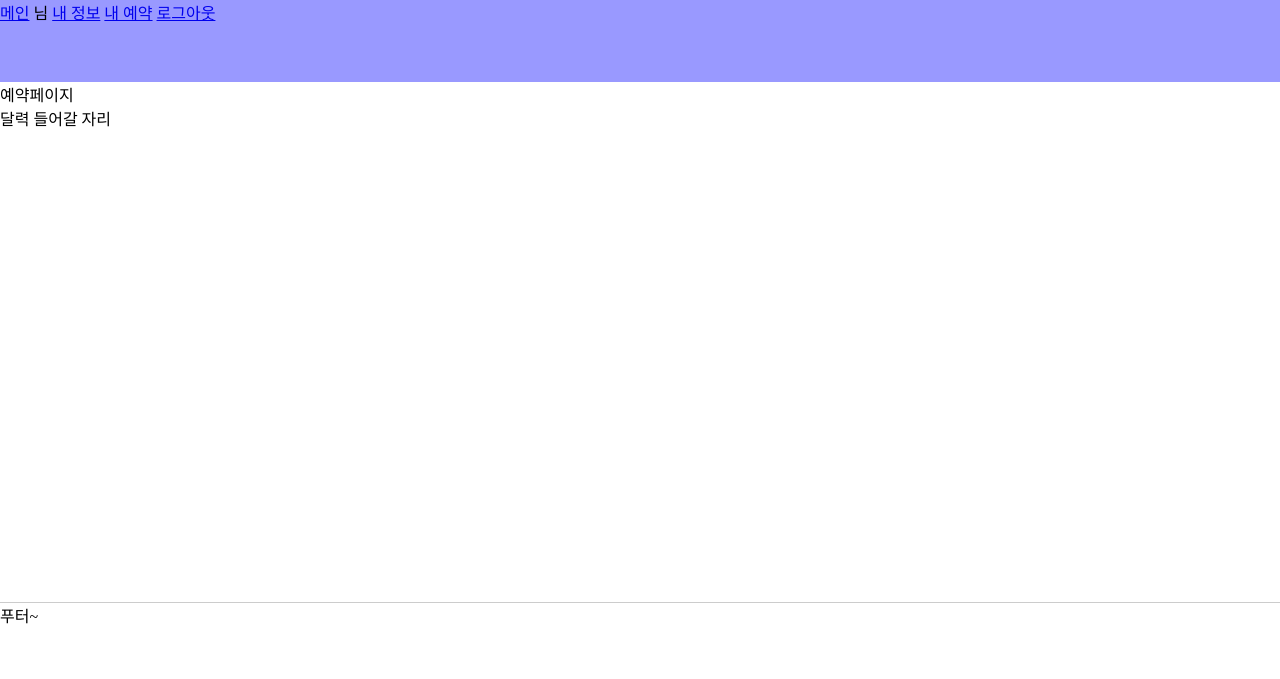
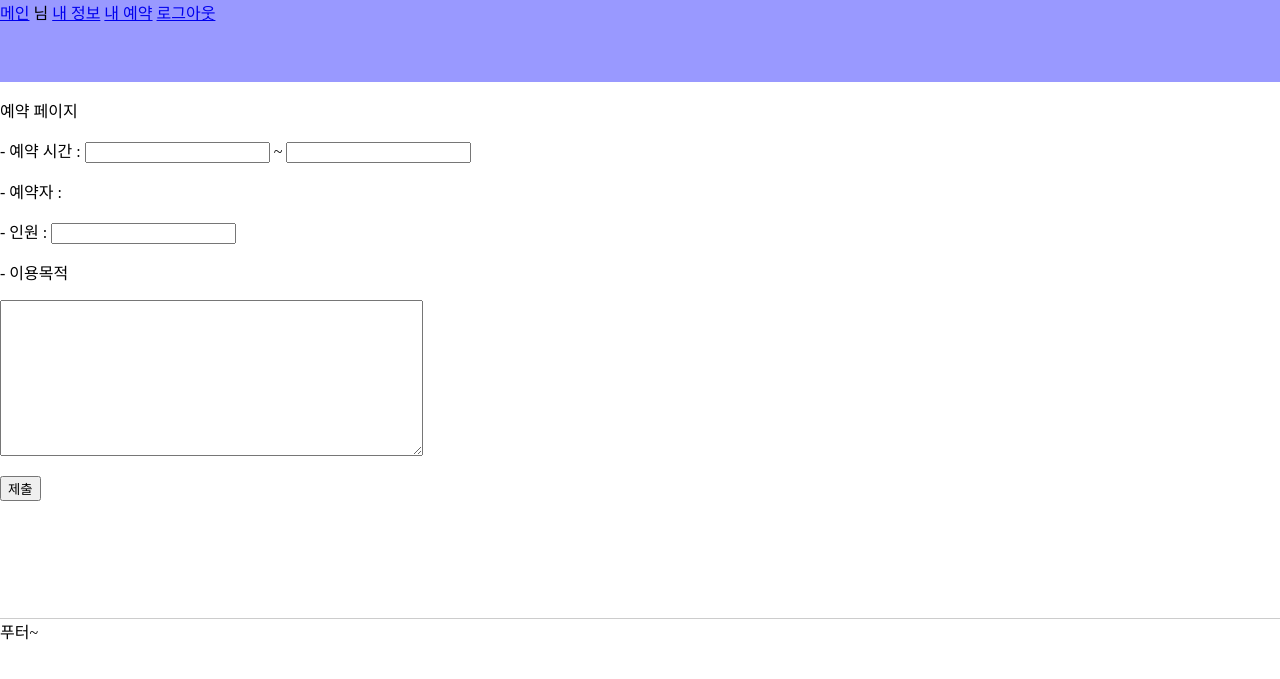
Before and after one commit to 97e57e/CAULendClassRoom, a Django app: page /building/1/1/reservation in a window 1280 px wide. Shown: the top 679 px of the page. Run offline with Django 3.2, Linux system fonts and the light colour scheme; the visitor is signed in with stand-in values (Sample User, id 1).

Commit message:
Make Reservation form

```diff
--- a/reservation/templates/reservation.html
+++ b/reservation/templates/reservation.html
@@ -1,6 +1,20 @@
 {% extends 'base.html' %}
 {% block title %}예약 페이지 |{% endblock %}
 {% block content%}
-    예약페이지<br>
-    달력 들어갈 자리
+    {% if not user.is_authenticated %}
+        <script>
+            alert('로그인이 필요합니다!');
+            window.location.href = '{% url 'signin' %}';
+        </script>
+    {% endif %}
+    <p>예약 페이지</p>
+    <form>
+        <p> - 예약 시간 : <input type="text"> ~ <input type="text"> </p>
+        <p> - 예약자 : {{user.profile.user_name}}</p>
+        <p> - 인원 : <input type="number"></p>
+         - 이용목적
+        <p><textarea cols="50" rows="10"></textarea></p>
+        <!-- <p>첨부파일 : </p> -->
+        <p><input type="submit" value="제출"></p>
+    </form>
 {% endblock %}
--- a/reservation/views.py
+++ b/reservation/views.py
@@ -1,7 +1,7 @@
-from django.shortcuts import render
+from django.shortcuts import render, redirect
 
 def reservation(request, building_no, classroom_no):
-    return render(request, 'reservation.html')
+        return render(request, 'reservation.html')
 
 def book_manage(request):
     return render(request, 'book_manage.html')
```
